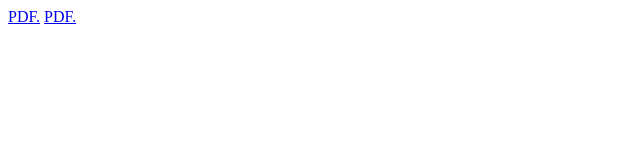
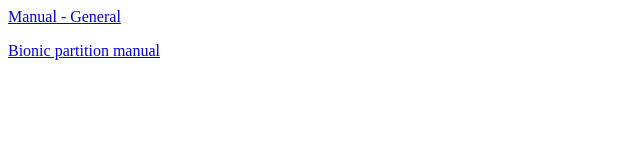
Before and after one commit to gigatskhondia/gigala, a plain HTML site: page docs/index.html in a window 1280 px wide. Shown: the whole page, without its empty margins (0-640 px from the left). Drawn offline with Linux system fonts and the light colour scheme.

Commit message:
Update index.html

```diff
--- a/docs/index.html
+++ b/docs/index.html
@@ -1,2 +1,2 @@
-<a href="gigatskhonida.github.io/gigala/docs/manual.pdf" target="_blank">PDF.</a>
-<a href="gigatskhonida.github.io/gigala/docs/manual_bionic_partition.pdf" target="_blank">PDF.</a>
+<p> <a href="gigatskhonida.github.io/gigala/docs/manual.pdf" target="_blank">Manual - General</a> </p>
+<p> <a href="gigatskhonida.github.io/gigala/docs/manual_bionic_partition.pdf" target="_blank">Bionic partition manual</a> </p>
```
